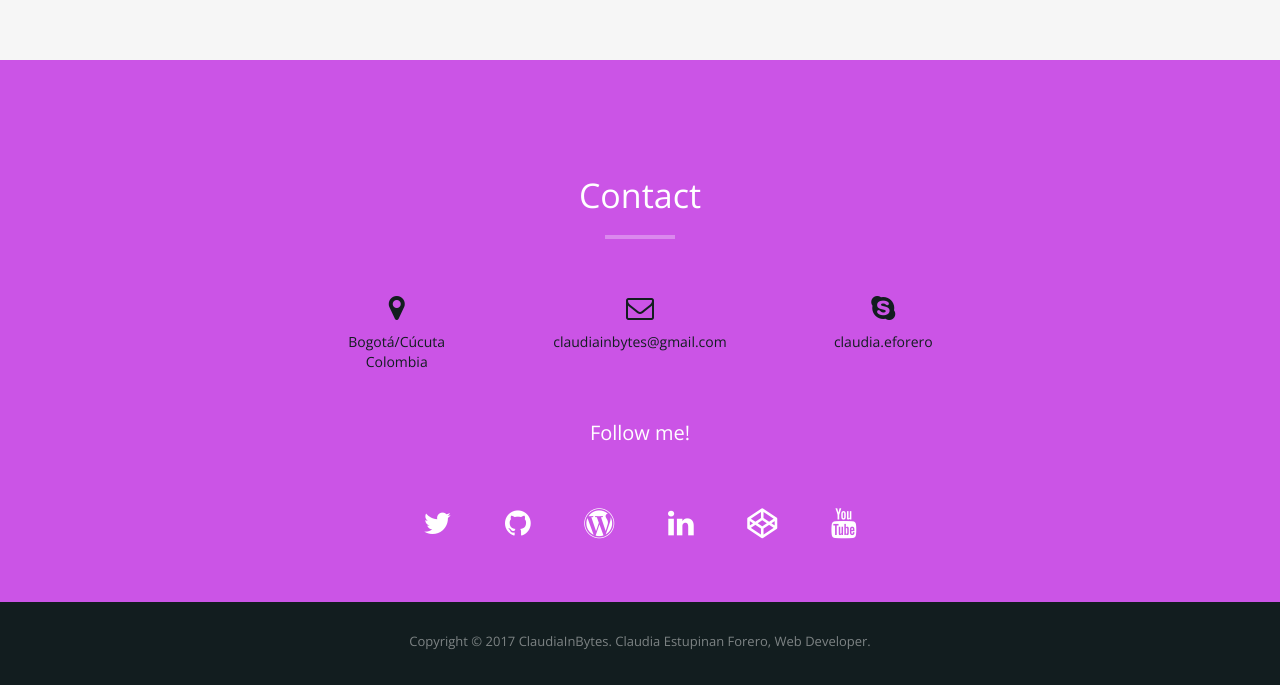
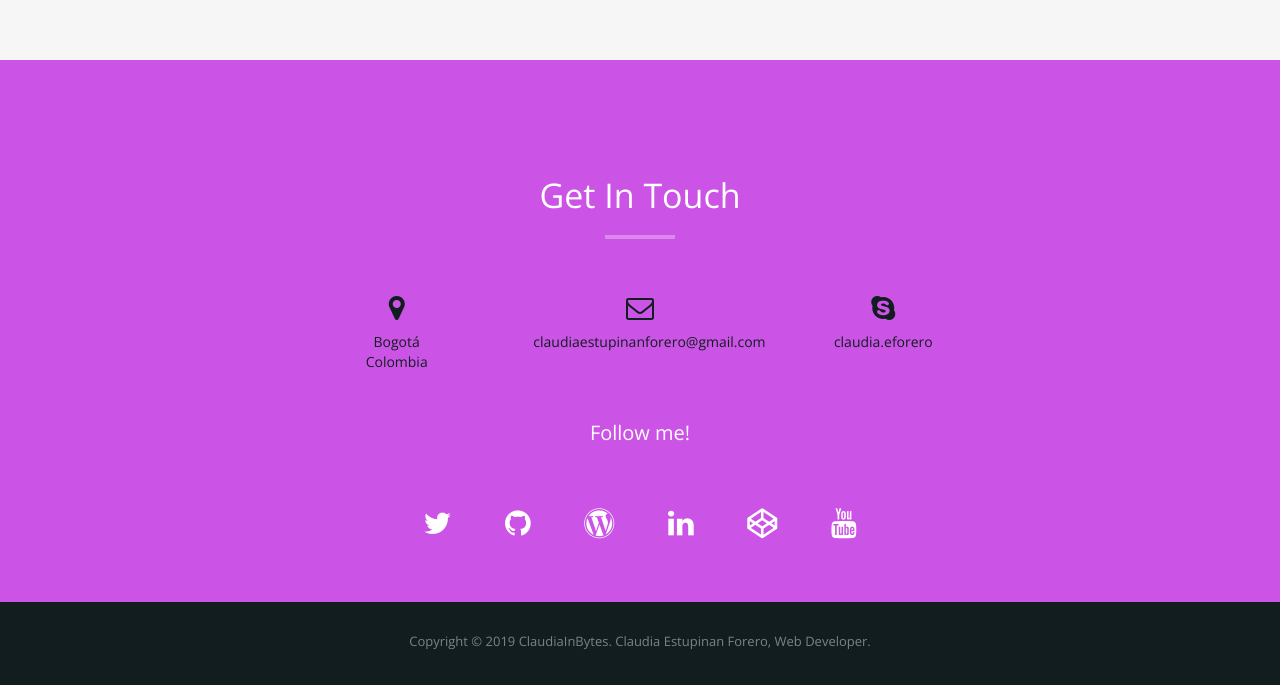
Before and after one commit to claudiainbytes/claudiainbytes.github.com, a plain HTML site: page index.html in a window 1280 px wide. Shown: the part 6853-7538 px from the top of the page. Drawn offline with nearby package versions, Linux system fonts and the light colour scheme.

Commit message:
Update index.html

```diff
--- a/index.html
+++ b/index.html
@@ -273,16 +273,16 @@
 <div id="contact" class="text-center">
   <div class="container">
     <div class="section-title center">
-      <h2>Contact</h2>
+      <h2>Get In Touch</h2>
       <hr>
     </div>
     <div class="col-md-8 col-md-offset-2">
       <div class="col-md-4"> <i class="fa fa-map-marker fa-2x"></i>
-        <p>Bogotá/Cúcuta<br>
+        <p>Bogotá<br>
            Colombia</p>
       </div>
       <div class="col-md-4"> <i class="fa fa-envelope-o fa-2x"></i>
-        <p>claudiainbytes@gmail.com</p>
+        <p>claudiaestupinanforero@gmail.com</p>
       </div>
       <div class="col-md-4"> <i class="fa fa-skype fa-2x"></i>
         <p>claudia.eforero</p>
@@ -307,7 +307,7 @@
 <div id="footer">
   <div class="container text-center">
     <div class="fnav">
-      <p>Copyright &copy; 2017 ClaudiaInBytes. Claudia Estupinan Forero, Web Developer. </p>
+      <p>Copyright &copy; 2019 ClaudiaInBytes. Claudia Estupinan Forero, Web Developer. </p>
     </div>
   </div>
 </div>
```
